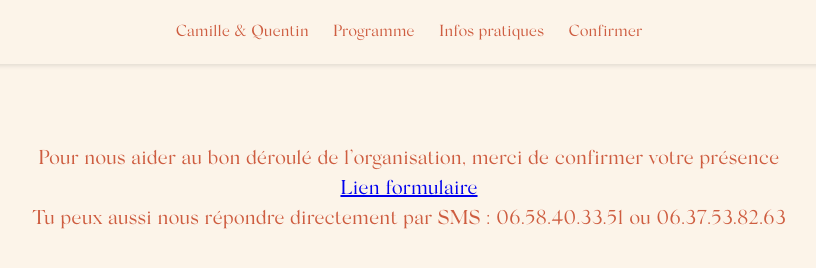
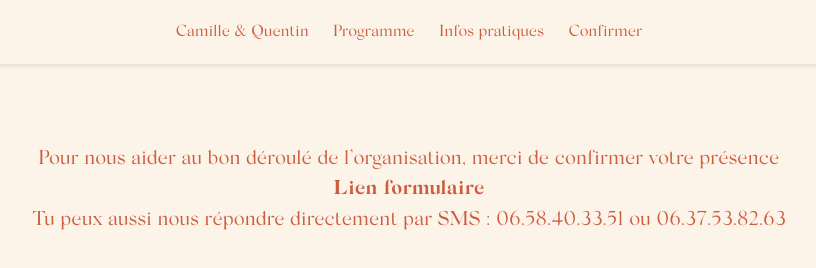
Before and after one commit to quentinchichery/wedding, a plain HTML site: page rsvp.html in a window 1280 px wide. Shown: the whole page, without its empty margins (231-1047 px from the left). Drawn offline with Linux system fonts and the light colour scheme; a web font is replaced by a local one.

Commit message:
rsvp link and img index

```diff
--- a/styles.css
+++ b/styles.css
@@ -90,6 +90,7 @@ section {
   grid-template-columns: repeat(auto-fit, minmax(450px, 1fr));
   grid-gap: 20px;
   text-align: left;
+  overflow: hidden;
 }
 
 .content-grid-border {
@@ -129,9 +130,6 @@ section {
   color: #fcf4e9;
 }
 
-.content-img {
-  overflow: hidden;
-}
 
 img {
   max-width: 100%;
@@ -157,6 +155,12 @@ img {
   font-size: 20px;
 }
 
+.content-text-description a {
+  text-decoration: none;
+  color: #ce5d40;
+  font-weight: bold;
+}
+
 .index-text-date {
   font-size: 75px;
   font-family: 'Augify', serif;
```
